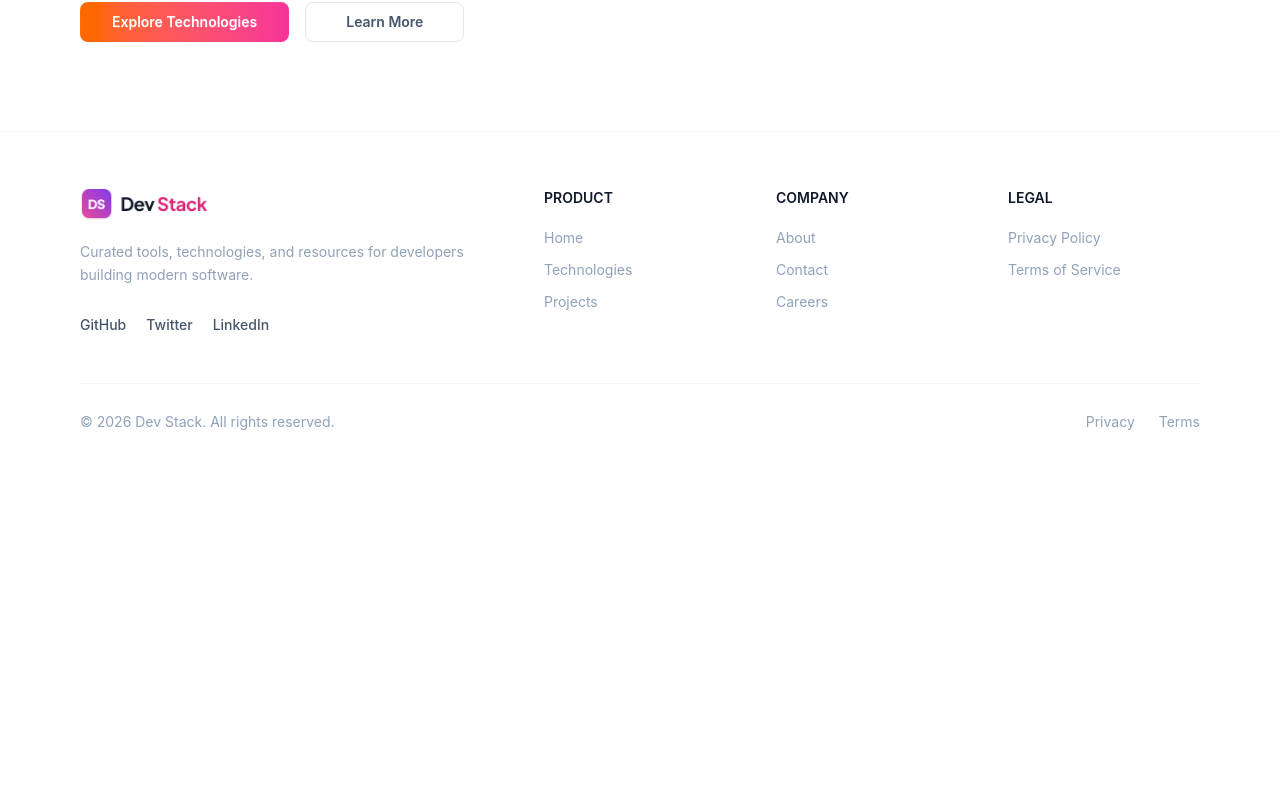
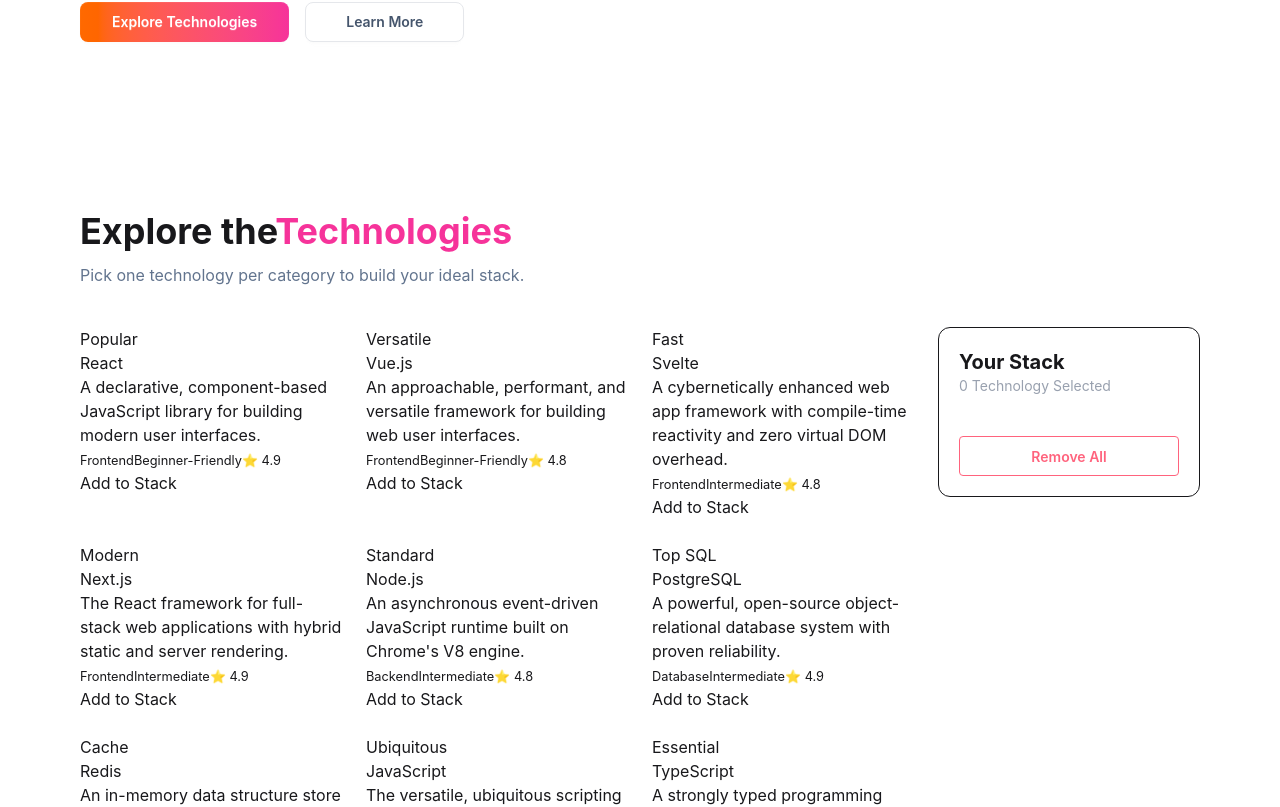
Before and after one commit to webzelo/b14-assignment-05-nihad, a React (Vite) app: page / in a window 1280 px wide. Shown: the part 599-1406 px from the top of the page. Before the commit the page ends 1087 px from the top, so only its background shows below. Built offline with nearby package versions, Linux system fonts and the light colour scheme.

Commit message:
Explore theTechnologies Section Done,StackSidebar Done. Connected Functionality to app.tsx

```diff
--- a/src/App.tsx
+++ b/src/App.tsx
@@ -1,23 +1,103 @@
+import { useEffect, useState } from "react";
+
 import Banner from "./components/Banner";
 import Footer from "./components/Footer";
 import Nav from "./components/Nav";
+import Technology from "./components/Technology";
+
 import type { ITechnology } from "./types/technologies";
 
-const techFetch = async(): Promise<ITechnology[]> =>{
-  const res = await fetch('/public/technologies.json')
-  const data = await res.json();
-  return data;
-}
 
 function App() {
 
+  const [technologies, setTechnologies]
+    = useState<ITechnology[]>([]);
+
+  const [stack, setStack]
+    = useState<ITechnology[]>([]);
+
+
+  useEffect(() => {
+
+    fetch("/technologies.json")
+
+      .then(res => res.json())
+
+      .then(data => setTechnologies(data));
+
+
+  }, []);
+
+
+  const addToStack = (technology: ITechnology) => {
+
+    const exists =
+      stack.find(
+        item => item.id === technology.id
+      );
+
+
+    if (exists) {
+
+      alert("Already added");
+
+      return;
+
+    }
+
+    setStack([
+      ...stack,
+      technology
+    ]);
+
+
+  };
+
+  const removeTechnology = (id: string) => {
+
+
+    setStack(
+      stack.filter(
+        item => item.id !== id
+      )
+    );
+  };
+
+  const removeAll = () => {
+
+    setStack([]);
+
+  };
+
+
   return (
+
     <>
+
       <Nav />
       <Banner />
+      <Technology
+
+        technologies={technologies}
+
+        stack={stack}
+
+        addToStack={addToStack}
+
+        removeTechnology={removeTechnology}
+
+        removeAll={removeAll}
+
+      />
+
       <Footer />
+
+
     </>
+
   )
+
 }
 
+
 export default App;
--- a/src/components/StackSidebar.tsx
+++ b/src/components/StackSidebar.tsx
@@ -1,11 +1,76 @@
-import React from 'react';
+import type { ITechnology } from "../types/technologies";
 
-const StackSidebar = () => {
+interface Props {
+
+    stack: ITechnology[];
+    removeTechnology: (id: string) => void;
+    removeAll: () => void;
+
+}
+
+
+
+const StackSidebar = ({
+    stack,
+    removeTechnology,
+    removeAll
+
+}: Props) => {
+
+
     return (
-        <div>
-            <h2>StackSidebar</h2>
+
+        <div className="
+border rounded-xl p-5 h-fit
+">
+            <h2 className="text-xl font-bold">Your Stack</h2>
+
+            <p className="text-sm text-gray-400 mb-5">{stack.length} Technology Selected</p>
+
+            {stack.map(item => (
+
+                <div
+                    key={item.id} className="border rounded-lg p-3 mb-3 flex justify-between">
+
+                    <div>
+
+                        <h3 className="font-semibold">
+
+                            {item.name}
+
+                        </h3>
+
+
+                        <p className="text-xs">
+
+                            {item.category}
+
+                        </p>
+
+
+                    </div>
+
+                    <button
+                        onClick={() => removeTechnology(item.id)}
+                    >
+                        ✕
+                    </button>
+
+                </div>
+
+            ))
+
+            }
+
+            <button onClick={removeAll} className="btn btn-outline btn-error w-full mt-5">
+                Remove All
+            </button>
         </div>
-    );
-};
+
+
+    )
+
+}
+
 
 export default StackSidebar;
--- a/src/components/Technology.tsx
+++ b/src/components/Technology.tsx
@@ -1,59 +1,117 @@
-import React, { useState } from 'react';
-import TechnologyCard from './TechnologyCard';
+import TechnologyCard from "./TechnologyCard";
+import StackSidebar from "./StackSidebar";
 
-const Technology = () => {
+import type { ITechnology } from "../types/technologies";
 
-    const [stack, setStack] = useState<TechnologyType[]>([]);
 
-    const addToStack = (item:TechnologyType)=>{
-        const exists =
-        stack.find(
-            tech=>tech.id === item.id
-        );
-    }
+interface Props {
 
-    if(!exists){
+technologies:ITechnology[];
 
-        setStack([
-            ...stack,
-            item
-        ]);
+stack:ITechnology[];
+
+addToStack:(technology:ITechnology)=>void;
+
+removeTechnology:(id:string)=>void;
+
+removeAll:()=>void;
+
 }
 
 
-    const removeTechnology=(id:number)=>{
-        setStack(
-            stack.filter(
-                item=>item.id!==id
-            )
-        );
-    };
 
-    const removeAll =()=>{
-        setStack([]);
-    };
+const Technology = ({
+technologies,
+stack,
+addToStack,
+removeTechnology,
+removeAll
+
+}:Props)=>{
+
 
 return (
-        <section className='technology-section'>
-            <h2>Explore the <span>Technologies</span></h2>
 
-            <p>Pick one technology per catergory to build your ideal stack.</p>
+<section className="max-w-7xl mx-auto px-8 lg:px-20 py-20">
 
-            <div className="technology-wrapper">
-                <div className="technology-grid">
 
-                    technologies.map(item=>(
+<h2 className="text-4xl font-bold">
+
+Explore the
+
+<span className="text-pink-500">
+ Technologies
+</span>
+
+</h2>
+
+
+
+<p className="text-slate-500 mt-3">
+
+Pick one technology per category to build your ideal stack.
+
+</p>
+
+
+
+
+<div className="grid lg:grid-cols-4 gap-6 mt-10">
+
+
+<div className="
+lg:col-span-3
+grid
+md:grid-cols-2
+xl:grid-cols-3
+gap-6
+">
+
+
+{
+
+technologies.map(item=>
+
 <TechnologyCard
+
 key={item.id}
+
 technology={item}
+
 addToStack={addToStack}
+
 />
-                    ))
+
+)
+
+}
+
 
 </div>
+
+
+
+<StackSidebar
+
+stack={stack}
+
+removeTechnology={removeTechnology}
+
+removeAll={removeAll}
+
+/>
+
+
 </div>
+
+
 </section>
-    );
-};
+
+
+)
+
+}
+
+
 
 export default Technology;
```
Also changed, not shown: src/components/TechnologyCard.tsx (+3 -4 lines). Lines whose indentation alone changed are shown as unchanged.
